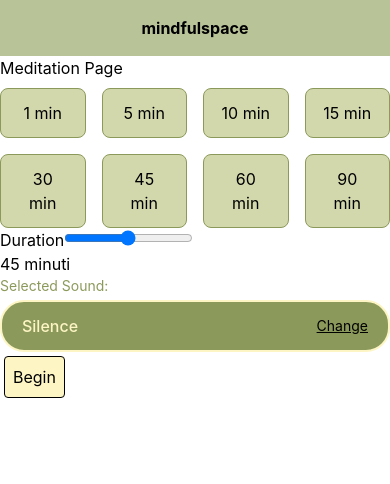
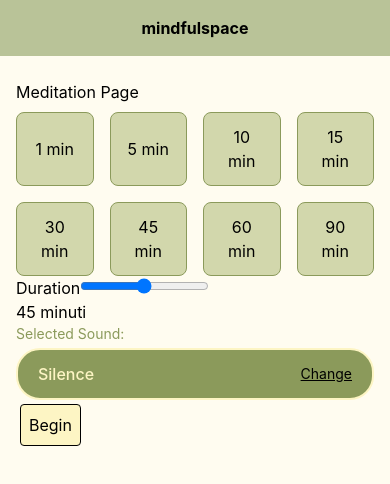
Before and after one commit to GabryAbdy/mindfulspace_react_ts, a React (Vite) app: page / in a window 390 px wide. Shown: the top 484 px of the page. Built offline with nearby package versions, Linux system fonts and the light colour scheme; no server answers.

Commit message:
style(layout): implement mobile-first desktop frame pattern in PageWrapper

```diff
--- a/src/components/layout/PageWrapper.tsx
+++ b/src/components/layout/PageWrapper.tsx
@@ -5,5 +5,9 @@ interface PageWrapperProps {
 }
 
 export default function PageWrapper({ children }: PageWrapperProps) {
-  return <div>{children}</div>;
+  return (
+    <div className="w-full md:max-w-md mt-2 md:mx-auto md:border md:rounded-2xl md:border-sand-300 p-4 md:bg-cream-500 md:shadow-md">
+      {children}
+    </div>
+  );
 }
--- a/src/index.css
+++ b/src/index.css
@@ -17,3 +17,8 @@
   --color-sand-500: #b99470;
   --color-sand-700: #a47a51;
 }
+
+body {
+  min-height: 100vh;
+  background-color: var(--color-cream-300);
+}
```
